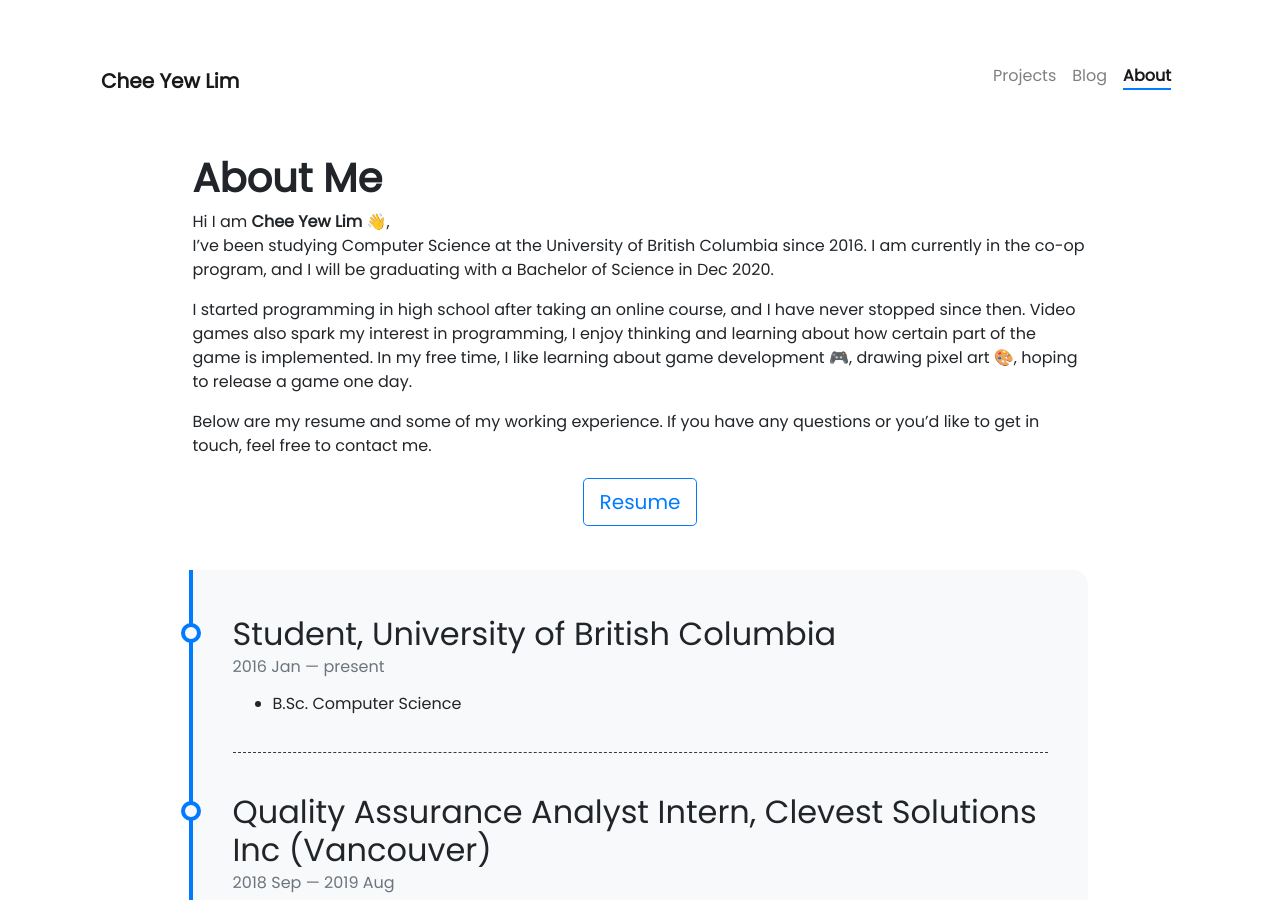
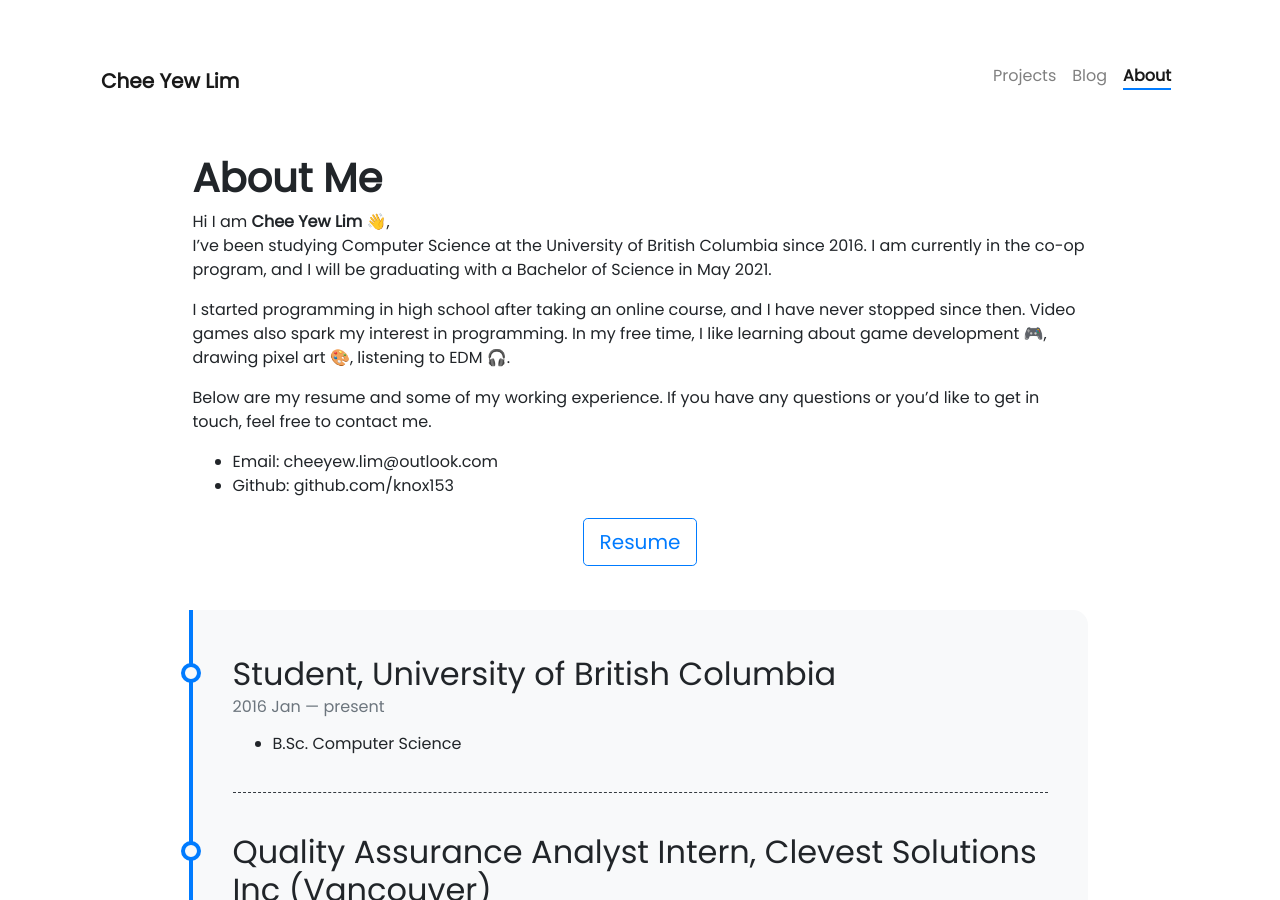
Before and after one commit to knox153/Personal-site, a Jekyll site: the page built from pages/about.md, in a window 1280 px wide and 900 px high. Built offline with Jekyll 4.4.1, drawn with Linux system fonts in a browser that asks for light colours; nearby versions of some CDN libraries; emoji names are drawn with the system emoji font.

```diff
--- a/pages/about.md
+++ b/pages/about.md
@@ -8,11 +8,14 @@ weight: 3
 # **About Me**
 
 Hi I am **{{ site.author.name }}** :wave:,<br>
-I've been studying Computer Science at the University of British Columbia since 2016. I am currently in the co-op program, and I will be graduating with a Bachelor of Science in Dec 2020.
+I've been studying Computer Science at the University of British Columbia since 2016. I am currently in the co-op program, and I will be graduating with a Bachelor of Science in May 2021.
 
-I started programming in high school after taking an online course, and I have never stopped since then. Video games also spark my interest in programming, I enjoy thinking and learning about how certain part of the game is implemented. In my free time, I like learning about game development :video_game:, drawing pixel art :art:, hoping to release a game one day.
+I started programming in high school after taking an online course, and I have never stopped since then. Video games also spark my interest in programming. In my free time, I like learning about game development :video_game:, drawing pixel art :art:, listening to EDM :headphones:.
 
 Below are my resume and some of my working experience. If you have any questions or you'd like to get in touch, feel free to contact me.
+
+- Email: cheeyew.lim@outlook.com
+- Github: github.com/knox153
 
 {% capture resume_link %}{{ site.url }}/assets/file/resume.pdf{% endcapture %}
 
```
Also changed, not shown: _projects/Markdown Macro.md (added, +16 -0 lines), _projects/SQL Database Manager.md (added, +16 -0 lines), _projects/Trecipe.md (+3 -3 lines), assets/img/Project/db-project.png (added), assets/img/Project/db.png (added), assets/img/Project/db2.png (added), assets/img/Project/markdown-project.png (added), assets/img/Project/markdown1.png (added), assets/img/Project/markdown2.png (added), assets/img/Project/trecipe-main.png, 1 other file.
